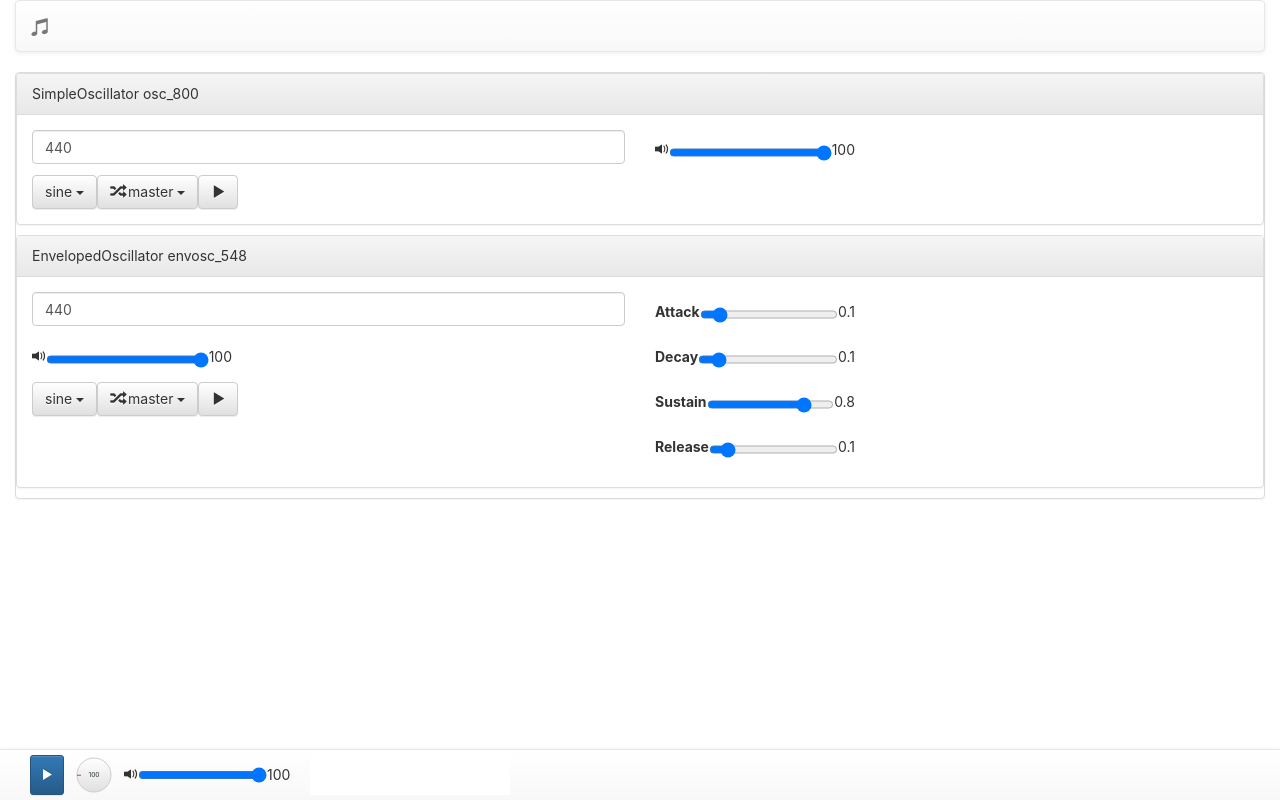
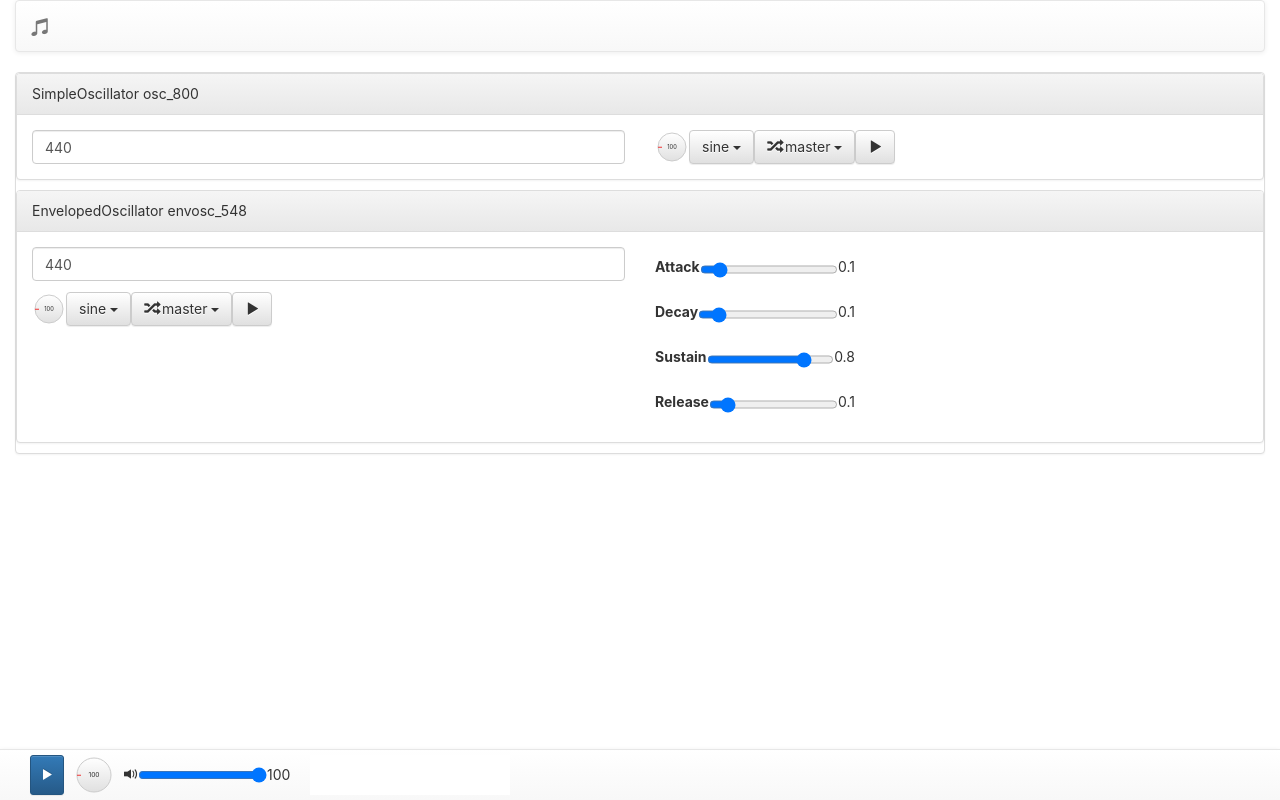
Before and after one commit to alexiusp/audioapi-playground, a React (Create React App) app: page / in a window 1280 px wide. Built offline with nearby package versions, Linux system fonts and the light colour scheme.

Commit message:
improved styles and replaced volume control

```diff
--- a/src/controls/roundKnob.css
+++ b/src/controls/roundKnob.css
@@ -1,5 +1,13 @@
+.round-knob {
+  display: inline-block;
+  position: relative;
+  vertical-align: middle;
+  cursor: pointer;
+  overflow: visible;
+}
 svg {
   user-select: none;
+  margin: 0;
 }
 svg text {
   pointer-events: none;
--- a/src/controls/roundKnob.tsx
+++ b/src/controls/roundKnob.tsx
@@ -74,8 +74,7 @@ export default class RoundKnob extends Component<Props, State> {
     const rotation = Math.ceil(normalized * 359);
     const label = Math.ceil(value);
     return (
-      <div>
-      <svg viewBox={viewBox} width={radius * 2} height={radius * 2}>
+      <svg className="round-knob control" viewBox={viewBox} width={radius * 2} height={radius * 2}>
         <linearGradient id="grad1" x1="0" x2="0" y1="0" y2="1">
           <stop id="stop1" stopColor="#ffffff" offset="0%"/>
           <stop id="stop2" stopColor="#e0e0e0" offset="100%"/>
@@ -90,7 +89,6 @@ export default class RoundKnob extends Component<Props, State> {
           <circle cx="0" cy="0" r={radius} fill="#fff" fillOpacity="0" />
         </g>
       </svg>
-      </div>
     );
   }
 }
--- a/src/rack/instruments/envelopedOscillator.tsx
+++ b/src/rack/instruments/envelopedOscillator.tsx
@@ -17,10 +17,10 @@ import {
   stopPlayInstrumentAction,
 } from '../../store/instruments/actions';
 import OutputSelector from '../../controls/outputSelector';
-import VolumeControl from '../../controls/volumeControl';
 import EnvelopedOscillator from '../../models/instruments/envelopedOscillator';
 import { setAttackEnvelopeInstrumentAction, setDecayEnvelopeInstrumentAction, setSustainEnvelopeInstrumentAction, setReleaseEnvelopeInstrumentAction } from '../../store/instruments/actions/envelope';
 import { throttledChangeHandler } from '../../utils/utils';
+import RoundKnob from '../../controls/roundKnob';
 
 export interface OwnProps {
   id: ID;
@@ -75,7 +75,22 @@ export function EnvelopedOscillatorUI(props: Props) {
         </Row>
         <Row>
           <Col xs={6}>
-            <VolumeControl volume={osc.volume} onVolumeChange={props.onChangeVolume} />
+            <RoundKnob radius={17} value={osc.volume} onUpdate={props.onChangeVolume} />
+            <DropdownButton
+              onSelect={props.onSetOscType}
+              title={osc.oscillatorType}
+              id={`${osc.id}-type-selector`}>
+              <MenuItem active={osc.oscillatorType === 'sine'} eventKey="sine">sine</MenuItem>
+              <MenuItem active={osc.oscillatorType === 'square'} eventKey="square">square</MenuItem>
+              <MenuItem active={osc.oscillatorType === 'triangle'} eventKey="triangle">triangle</MenuItem>
+              <MenuItem active={osc.oscillatorType === 'sawtooth'} eventKey="sawtooth">sawtooth</MenuItem>
+            </DropdownButton>
+            <OutputSelector
+              id={`${osc.id}-output-select`}
+              active={osc.output}
+              options={outputs}
+              onSelect={props.onSelectOutput} />
+            <Button onMouseDown={props.onPlay} onMouseUp={props.onStop}><Glyphicon glyph="play" /></Button>
           </Col>
           <Col xs={6}>
             <div className="level-control">
@@ -94,21 +109,6 @@ export function EnvelopedOscillatorUI(props: Props) {
         </Row>
         <Row>
           <Col xs={6}>
-            <DropdownButton
-              onSelect={props.onSetOscType}
-              title={osc.oscillatorType}
-              id={`${osc.id}-type-selector`}>
-              <MenuItem active={osc.oscillatorType === 'sine'} eventKey="sine">sine</MenuItem>
-              <MenuItem active={osc.oscillatorType === 'square'} eventKey="square">square</MenuItem>
-              <MenuItem active={osc.oscillatorType === 'triangle'} eventKey="triangle">triangle</MenuItem>
-              <MenuItem active={osc.oscillatorType === 'sawtooth'} eventKey="sawtooth">sawtooth</MenuItem>
-            </DropdownButton>
-            <OutputSelector
-              id={`${osc.id}-output-select`}
-              active={osc.output}
-              options={outputs}
-              onSelect={props.onSelectOutput} />
-            <Button onMouseDown={props.onPlay} onMouseUp={props.onStop}><Glyphicon glyph="play" /></Button>
           </Col>
           <Col xs={6}>
             <div className="level-control">
--- a/src/rack/instruments/simpleOscillator.tsx
+++ b/src/rack/instruments/simpleOscillator.tsx
@@ -18,7 +18,7 @@ import {
   stopPlayInstrumentAction,
 } from '../../store/instruments/actions';
 import OutputSelector from '../../controls/outputSelector';
-import VolumeControl from '../../controls/volumeControl';
+import RoundKnob from '../../controls/roundKnob';
 
 export interface OwnProps {
   id: ID;
@@ -50,11 +50,7 @@ export function SimpleOscillatorUI(props: Props) {
               onChange={(e) => props.onChangeFrequency(parseFloat((e.target as HTMLInputElement).value))} />
           </Col>
           <Col xs={6}>
-            <VolumeControl volume={osc.volume} onVolumeChange={props.onChangeVolume} />
-          </Col>
-        </Row>
-        <Row>
-          <Col xs={12}>
+            <RoundKnob radius={17} value={osc.volume} onUpdate={props.onChangeVolume} />
             <DropdownButton
               onSelect={props.onSetOscType}
               title={osc.oscillatorType}
```
